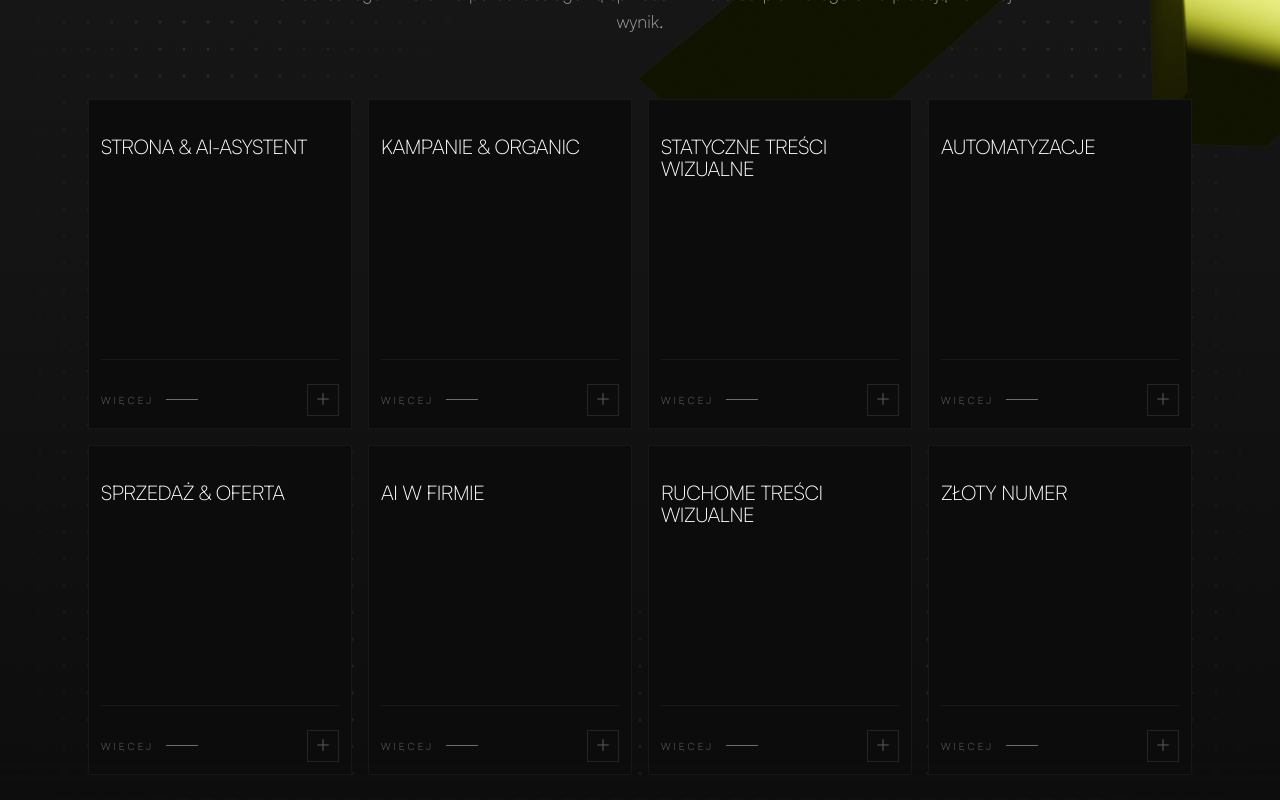
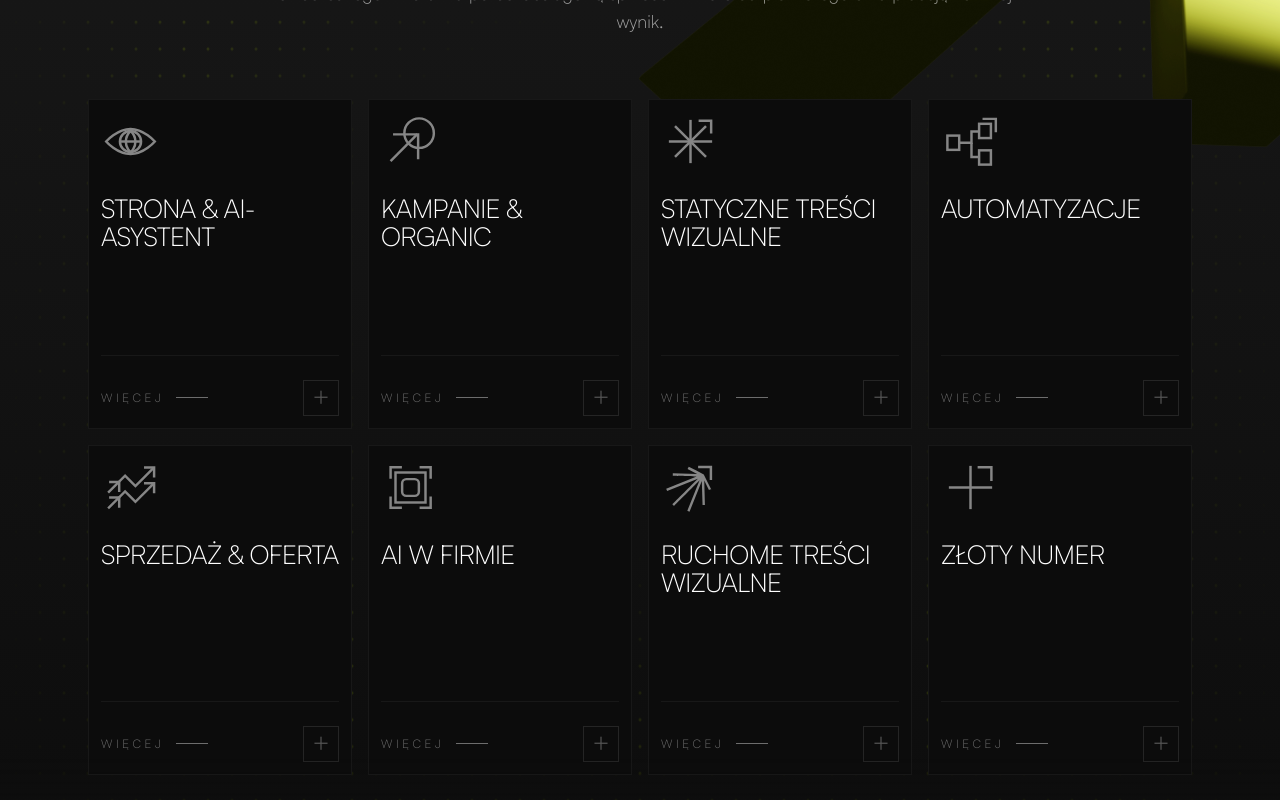
Before and after one commit to krychagonzo/STRONA_SCALOVA, a React (Vite) app: page / in a window 1280 px wide. Shown: the part 4907-5707 px from the top of the page. Built offline with nearby package versions, Linux system fonts and the light colour scheme.

Commit message:
TABLET_3

```diff
--- a/src/components/ScalingDefinition.jsx
+++ b/src/components/ScalingDefinition.jsx
@@ -2,16 +2,13 @@ import React from 'react';
 import { motion } from 'framer-motion';
 
 import InteractiveDotGrid from './ui/InteractiveDotGrid';
-
-const isDesktop = typeof window !== 'undefined' && window.innerWidth >= 1200;
 
 export default function ScalingDefinition() {
   return (
     <section className="relative w-full bg-obsidian flex flex-col justify-center items-center z-10 border-y border-slate/20">
       <div className="w-full bg-obsidian text-ivory py-16 md:py-20 px-6 flex flex-col items-center justify-center relative overflow-hidden">
 
-        {/* Interactive Radial Dot Matrix Wrapper — desktop only */}
-        {isDesktop && (
+        {/* Interactive Radial Dot Matrix Wrapper */}
         <div className="absolute inset-0 flex justify-center w-full h-[calc(100%+2rem)] mt-[-1rem] z-0">
           <div
             className="w-full h-full"
@@ -33,7 +30,6 @@ export default function ScalingDefinition() {
             </div>
           </div>
         </div>
-        )}
 
         <div className="w-full max-w-3xl mx-auto relative z-10 flex flex-col items-center text-center pointer-events-none">
           <motion.div
--- a/src/components/Services.jsx
+++ b/src/components/Services.jsx
@@ -79,7 +79,7 @@ const servicesList = [
   }
 ];
 
-const RenderIcon = ({ icon, className }) => {
+const RenderIcon = ({ icon, className, style }) => {
   if (typeof icon === 'string') {
     return (
       <div
@@ -92,13 +92,14 @@ const RenderIcon = ({ icon, className }) => {
           maskPosition: 'center',
           WebkitMaskPosition: 'center',
           maskRepeat: 'no-repeat',
-          WebkitMaskRepeat: 'no-repeat'
+          WebkitMaskRepeat: 'no-repeat',
+          ...(style || {})
         }}
       />
     );
   }
   const IconComponent = icon;
-  return <IconComponent className={className} strokeWidth={1.5} />;
+  return <IconComponent className={className} strokeWidth={1.5} style={style} />;
 };
 
 const isDesktop = typeof window !== 'undefined' && window.innerWidth >= 1200;
@@ -269,19 +270,19 @@ export default function Services() {
                   >
                     <div className="flex flex-col">
                       <motion.div layoutId={isDesktop ? `icon-${idx}` : undefined} className="mb-3 sm:mb-6 text-ivory/50 md:group-hover:text-obsidian transition-[background-color,border-color,color] duration-300">
-                        <RenderIcon icon={service.icon} className="" style={{ width: 'clamp(40px, 20cqi, 96px)', height: 'clamp(40px, 20cqi, 96px)' }} />
+                        <RenderIcon icon={service.icon} className="" style={{ width: 'clamp(55px, 25cqi, 100px)', height: 'clamp(55px, 25cqi, 100px)' }} />
                       </motion.div>
-                      <motion.h3 layoutId={isDesktop ? `title-${idx}` : undefined} className="text-ivory md:group-hover:text-obsidian transition-colors duration-500 font-heading font-light tracking-tight uppercase leading-[1.1] relative z-10 break-words" style={{ fontSize: 'clamp(15px, 8.5cqi, 32px)' }}>
+                      <motion.h3 layoutId={isDesktop ? `title-${idx}` : undefined} className="text-ivory md:group-hover:text-obsidian transition-colors duration-500 font-heading font-light tracking-tight uppercase leading-[1.05] relative z-10 break-words" style={{ fontSize: 'clamp(18px, 11cqi, 32px)' }}>
                         {service.title}
                       </motion.h3>
                     </div>
 
                     <div className="flex items-center justify-between w-full mt-auto pt-3 sm:pt-6 border-t border-white/5 md:group-hover:border-obsidian/10 transition-colors duration-500 relative z-10">
                       <div className="flex items-center gap-1.5 sm:gap-3 text-ivory/40 md:group-hover:text-obsidian transition-[background-color,border-color,color] duration-300">
-                        <span className="font-heading tracking-[0.15em] sm:tracking-[0.3em] uppercase" style={{ fontSize: 'clamp(10px, 4cqi, 15px)' }}>WIĘCEJ</span>
+                        <span className="font-heading tracking-[0.15em] sm:tracking-[0.3em] uppercase" style={{ fontSize: 'clamp(11px, 5cqi, 15px)' }}>WIĘCEJ</span>
                         <div className="w-4 sm:w-8 h-[1px] bg-current"></div>
                       </div>
-                      <div className="border border-white/10 md:group-hover:border-obsidian/30 flex items-center justify-center font-light text-ivory/30 md:group-hover:text-obsidian transition-[background-color,border-color,color] duration-300 shrink-0" style={{ width: 'clamp(32px, 12cqi, 48px)', height: 'clamp(32px, 12cqi, 48px)', fontSize: 'clamp(16px, 6cqi, 24px)' }}>
+                      <div className="border border-white/10 md:group-hover:border-obsidian/30 flex items-center justify-center font-light text-ivory/30 md:group-hover:text-obsidian transition-[background-color,border-color,color] duration-300 shrink-0" style={{ width: 'clamp(36px, 15cqi, 52px)', height: 'clamp(36px, 15cqi, 52px)', fontSize: 'clamp(18px, 7cqi, 26px)' }}>
                         ＋
                       </div>
                     </div>
```
